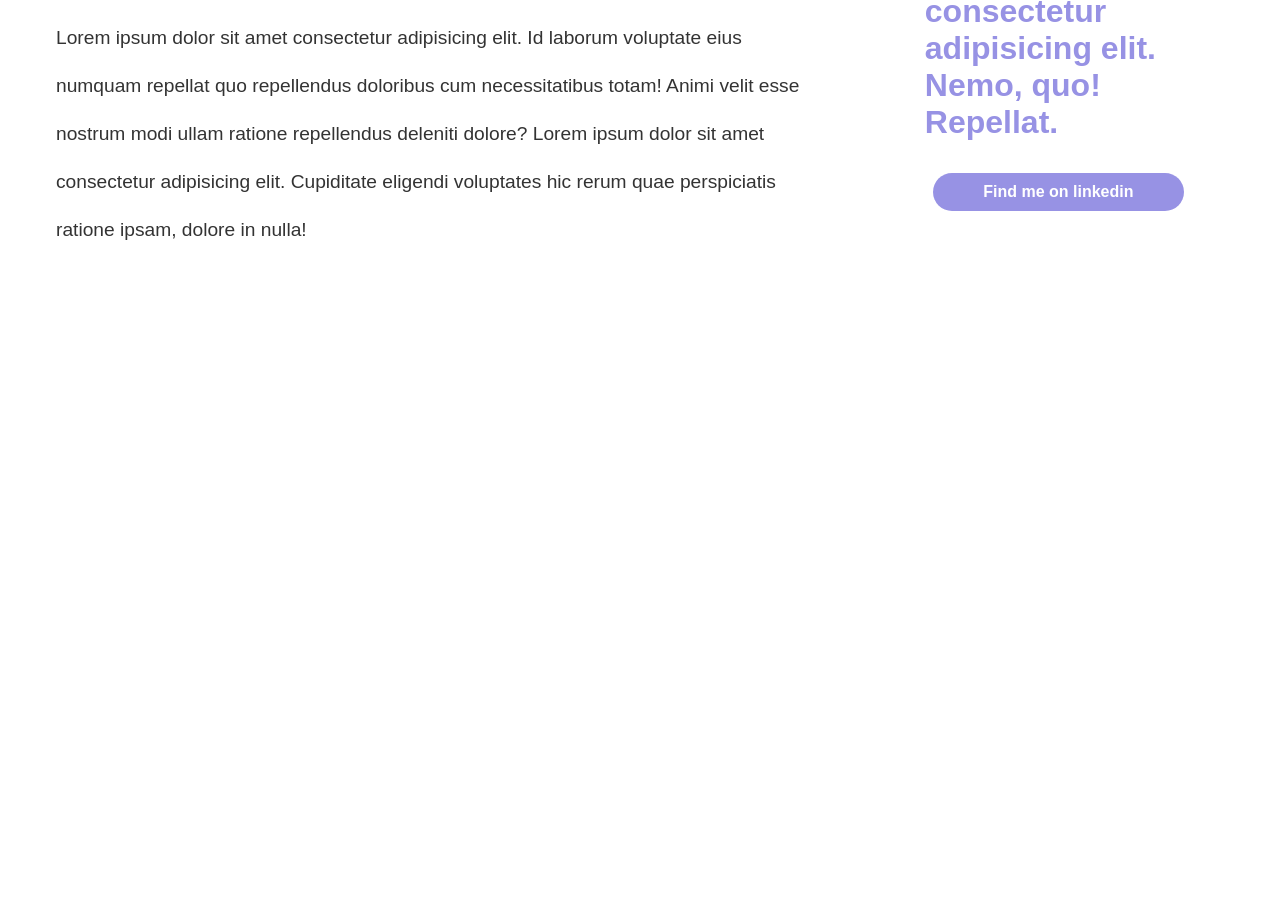
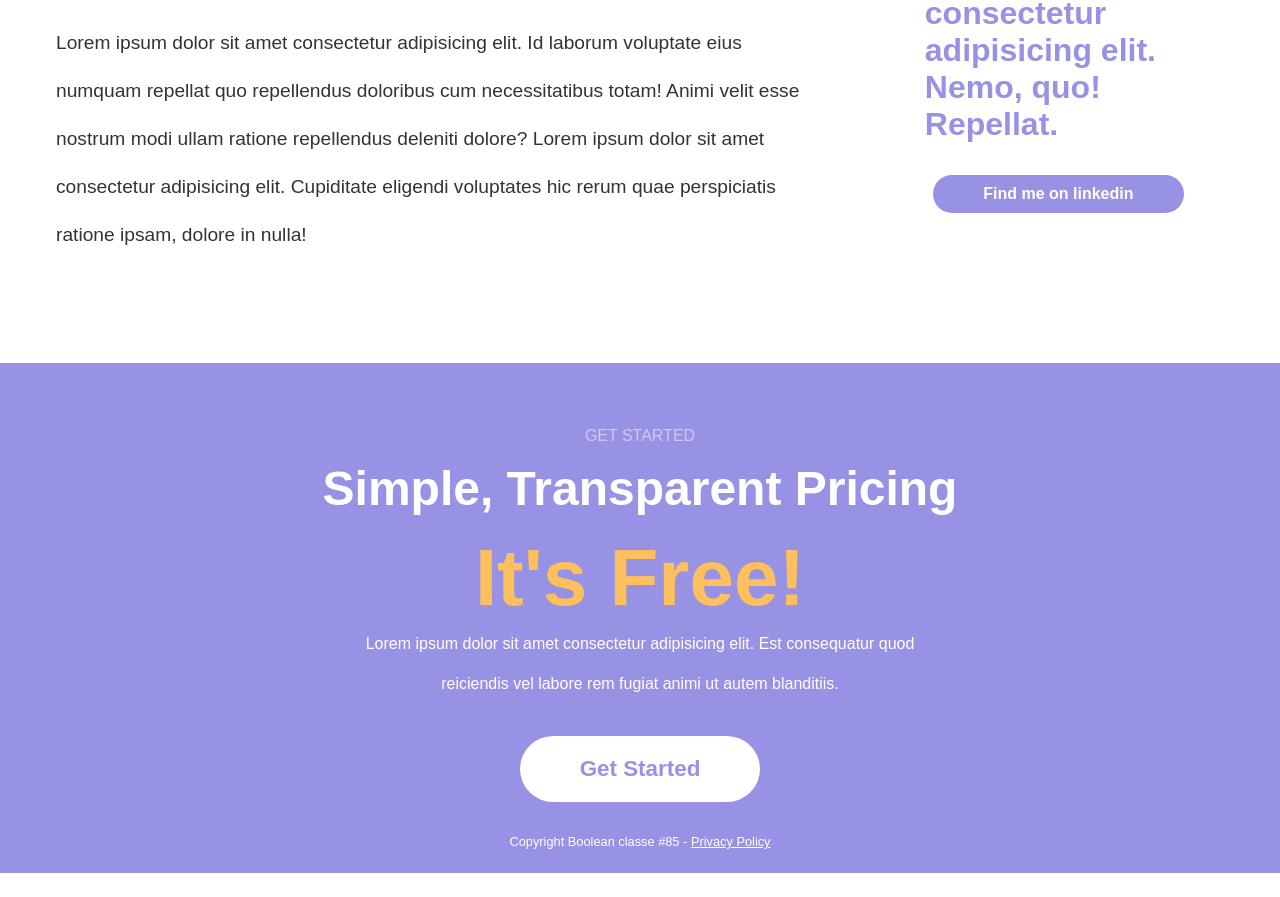
Before and after one commit to VincenzoTavassi/htmlcss-responsive-layout, a plain HTML site: page index.html in a window 1280 px wide. Shown: the part 4149-5046 px from the top of the page. Before the commit the page ends 4483 px from the top, so only its background shows below. Drawn offline with Linux system fonts and the light colour scheme.

Commit message:
get started section

```diff
--- a/css/style.css
+++ b/css/style.css
@@ -285,7 +285,7 @@ header ul {
 }
 
 #about h2 {
-    font-size: 60px;
+    font-size: 4rem;
     color: var(--primary2);
     margin: 2rem 0;
 }
@@ -335,6 +335,55 @@ header ul {
     bottom: 15px;
 
 }
+
+/* GET STARTED  */
+
+#get-started {
+    text-align: center;
+    background-color: var(--primary2);
+    color: white;
+}
+
+#get-started .flex.container {
+    flex-direction: column;
+    align-items: center;
+    justify-content: center;
+}
+
+#get-started span:first-child {
+    color: hsl(243deg 59% 87%);
+    margin: 4rem 0 1rem 0;
+    display: inline-block;
+}
+
+#get-started h2 {
+    font-size: 3rem;
+    color: white;
+    font-weight: bolder;
+}
+
+#get-started #free {
+    font-size: 5rem;
+    color: hsl(37deg 98% 68%);
+    font-weight: bolder;
+}
+
+#get-started p {
+    line-height: 2.5em;
+    width: 50%;
+    margin-bottom: 2rem;
+}
+
+#get-started #copyright {
+    margin-top: 2rem;
+    font-size: .8rem;
+}
+
+#get-started #copyright>a {
+    text-decoration: underline;
+}
+
+
 
 /* ++++++++++++++++++++++++
 RESPONSIVE
@@ -467,4 +516,26 @@ RESPONSIVE
     #about .find-me {
         width: 100%;
     }
+
+    #about .about-col {
+        margin: 0;
+    }
+
+    #about h2 {
+        font-size: 3rem;
+    }
+
+    /* GET STARTED  */
+
+    #get-started h2 {
+        font-size: 2rem;
+    }
+
+    #get-started #free {
+        font-size: 3rem;
+    }
+
+    #get-started p {
+        width: 100%;
+    }
 }
--- a/css/utils.css
+++ b/css/utils.css
@@ -36,6 +36,14 @@
 
 }
 
+.btn.footer-btn {
+	color: var(--primary2);
+	font-size: 1.4rem;
+	font-weight: bold;
+	padding: 20px 60px;
+	border-radius: 40px;
+}
+
 .clearfix::after {
 	content: '';
 	clear: both;
--- a/index.html
+++ b/index.html
@@ -253,6 +253,20 @@
 				</div>
 			</div>
 		</section>
+		<!-- GET STARTED  -->
+		<section id="get-started">
+			<div class="flex container">
+
+				<span>GET STARTED</span>
+				<h2>Simple, Transparent Pricing</h2>
+				<span id="free">It's Free!</span>
+				<p>Lorem ipsum dolor sit amet consectetur adipisicing elit. Est consequatur quod reiciendis vel labore
+					rem
+					fugiat animi ut autem blanditiis.</p>
+				<a href="#" class="btn footer-btn">Get Started</a>
+				<span id="copyright">Copyright Boolean classe #85 - <a href="#">Privacy Policy</a></span>
+			</div>
+		</section>
 	</main>
 </body>
 
```
